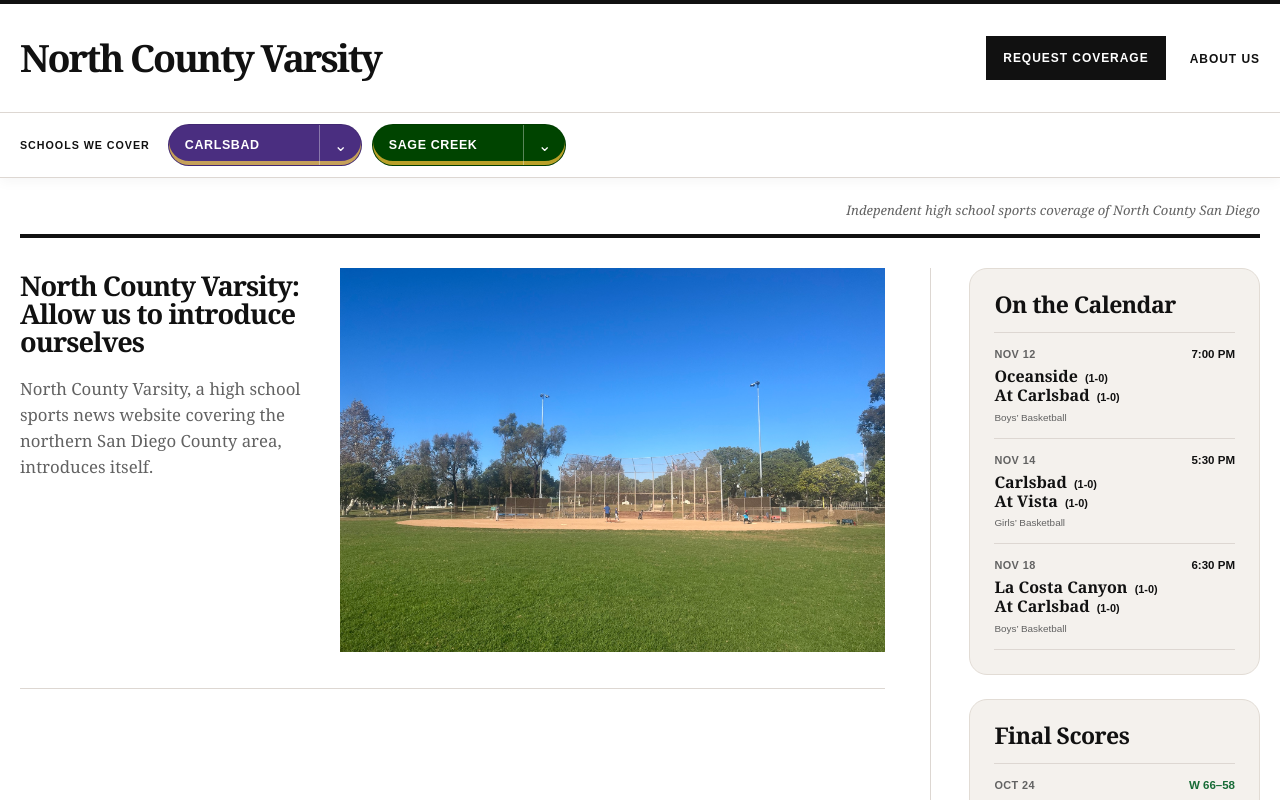
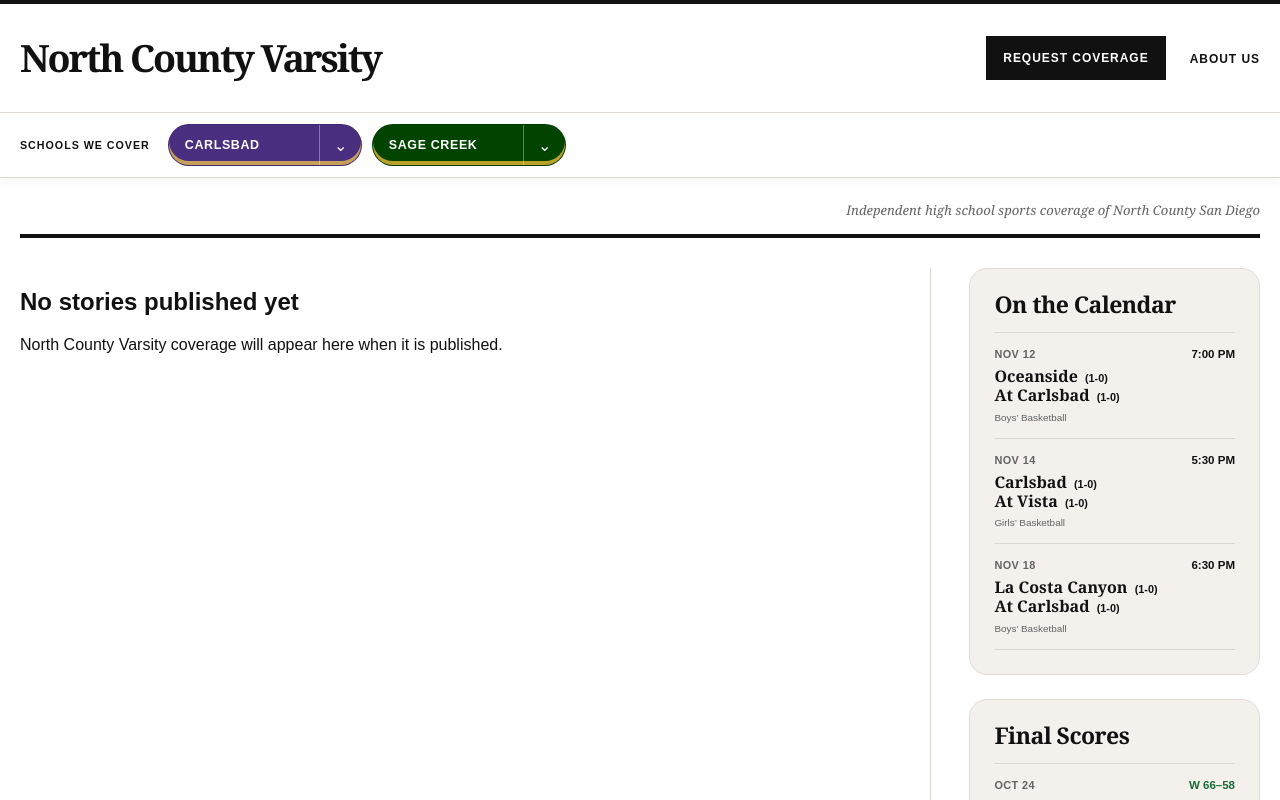
Before and after one commit to mattwilhalme/carlsbad-varsity, a Next.js app: page / in a window 1280 px wide. Shown: the top 800 px of the page. Built offline with nearby package versions, Linux system fonts and the light colour scheme.

Commit message:
Keep unplaced articles off the homepage

```diff
--- a/src/data/editorial-data.ts
+++ b/src/data/editorial-data.ts
@@ -32,11 +32,9 @@ const configuredStories = publicContentSnapshot.homepage.homepage?.stories.flatM
   }];
 }) ?? [];
 
-// A published Homepage is authoritative even when it intentionally contains no stories.
-// Before a Homepage has been published, the newest published articles remain the fallback.
-export const homepageStories = publicContentSnapshot.homepage.homepage === null
-  ? publishedStories
-  : configuredStories;
+// Publication and Homepage placement are independent. A published article remains
+// available at its permanent URL but appears here only through Homepage placement.
+export const homepageStories = configuredStories;
 export const leadStory = homepageStories.find((story) => story.homepageRole === "lead") ?? homepageStories[0];
 export const secondaryStories = leadStory
   ? homepageStories.filter((story) => story.slug !== leadStory.slug)
```
Also changed, not shown: 2 other files (tests, documents, lock files or other folders).
